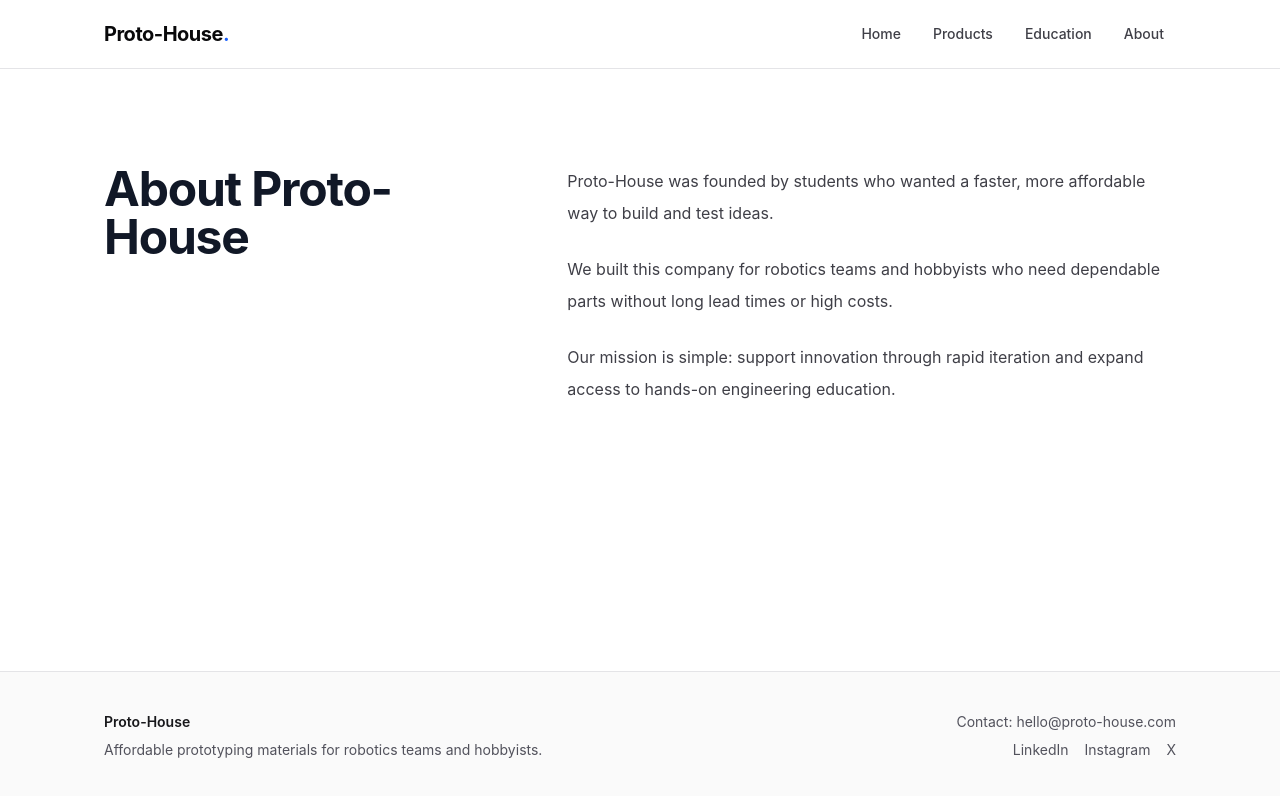
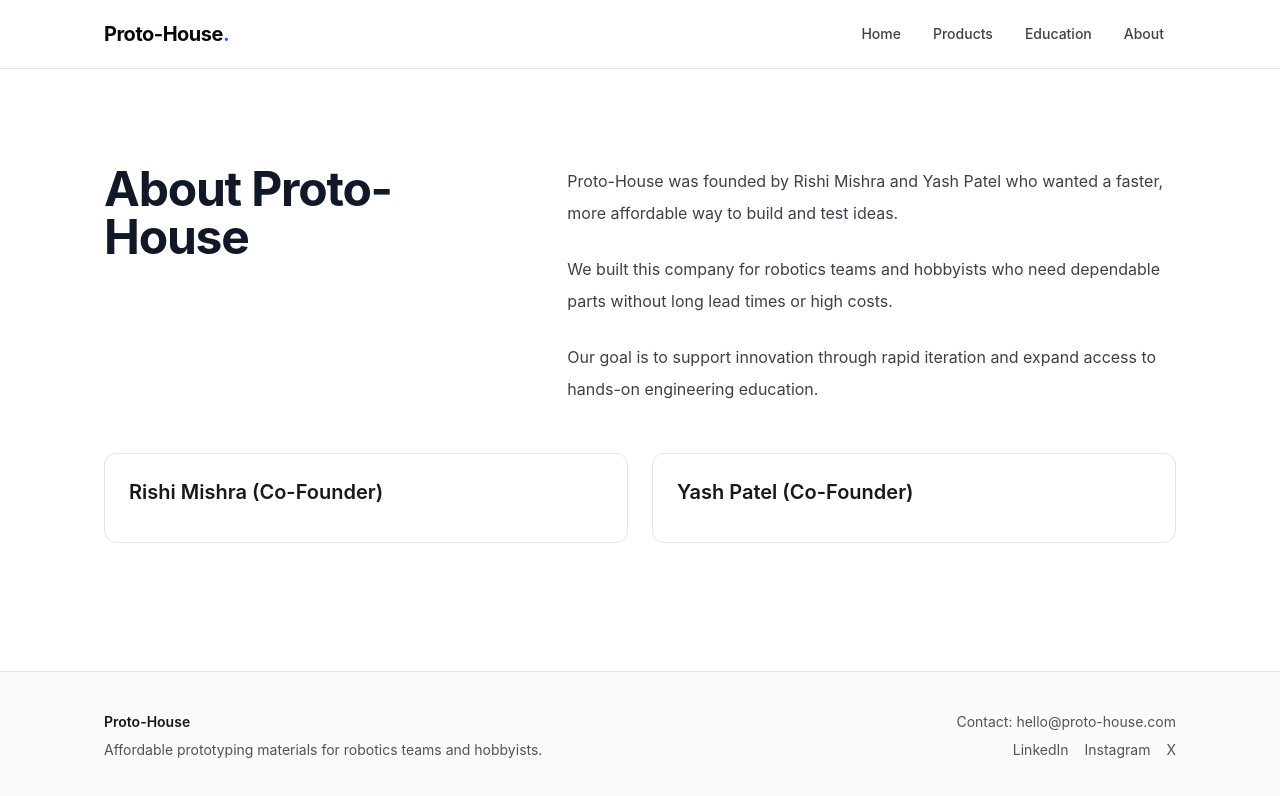
Before and after one commit to Proto-House/Website, a Next.js app: page /about in a window 1280 px wide. Shown: the top 796 px of the page. Built offline with nearby package versions, Linux system fonts and the light colour scheme.

Commit message:
About me section changes

```diff
--- a/app/about/page.js
+++ b/app/about/page.js
@@ -12,15 +12,25 @@ export default function AboutPage() {
         <h1 className="text-4xl font-bold tracking-tight md:col-span-5 md:text-5xl">About Proto-House</h1>
         <div className="md:col-span-7 space-y-6 leading-8 text-zinc-700">
           <p>
-            Proto-House was founded by students who wanted a faster, more affordable way to build and test ideas.
+            Proto-House was founded by Rishi Mishra and Yash Patel who wanted a faster, more affordable way to build and test ideas.
           </p>
           <p>
             We built this company for robotics teams and hobbyists who need dependable parts without long lead times or high costs.
           </p>
           <p>
-            Our mission is simple: support innovation through rapid iteration and expand access to hands-on engineering education.
+            Our goal is to support innovation through rapid iteration and expand access to hands-on engineering education.
           </p>
         </div>
+      </div>
+      <div className="mt-12 grid gap-6 md:grid-cols-2">
+        <article className="rounded-xl border border-zinc-200 p-6">
+          <h2 className="text-xl font-semibold text-zinc-900">Rishi Mishra (Co-Founder)</h2>
+          <p className="mt-3 text-zinc-700">{""}</p>
+        </article>
+        <article className="rounded-xl border border-zinc-200 p-6">
+          <h2 className="text-xl font-semibold text-zinc-900">Yash Patel (Co-Founder)</h2>
+          <p className="mt-3 text-zinc-700">{""}</p>
+        </article>
       </div>
     </Section>
   );
```
